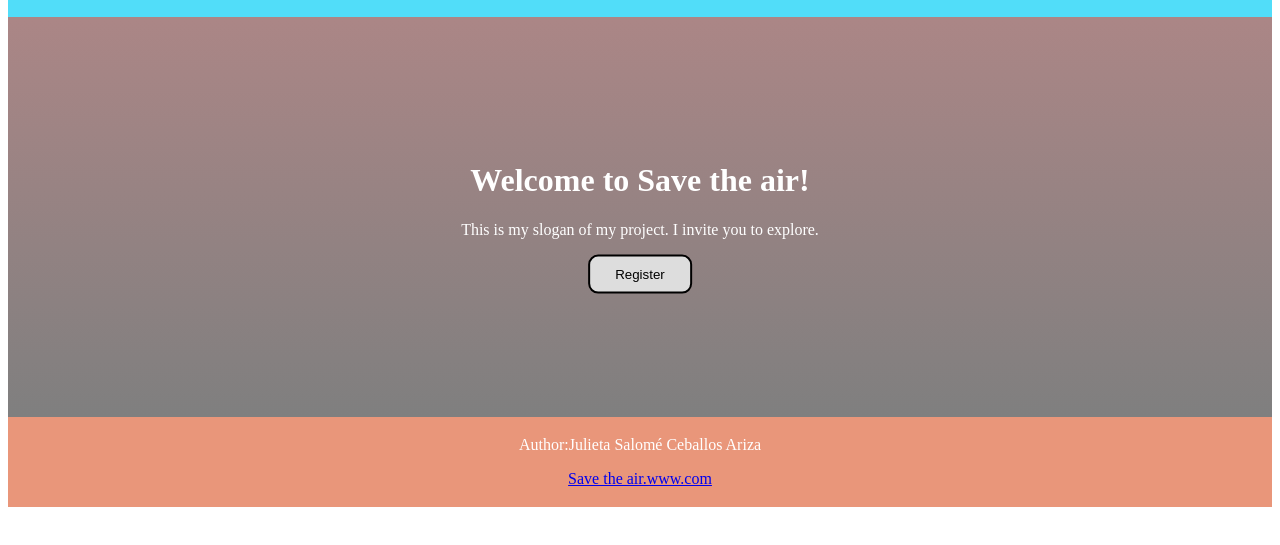
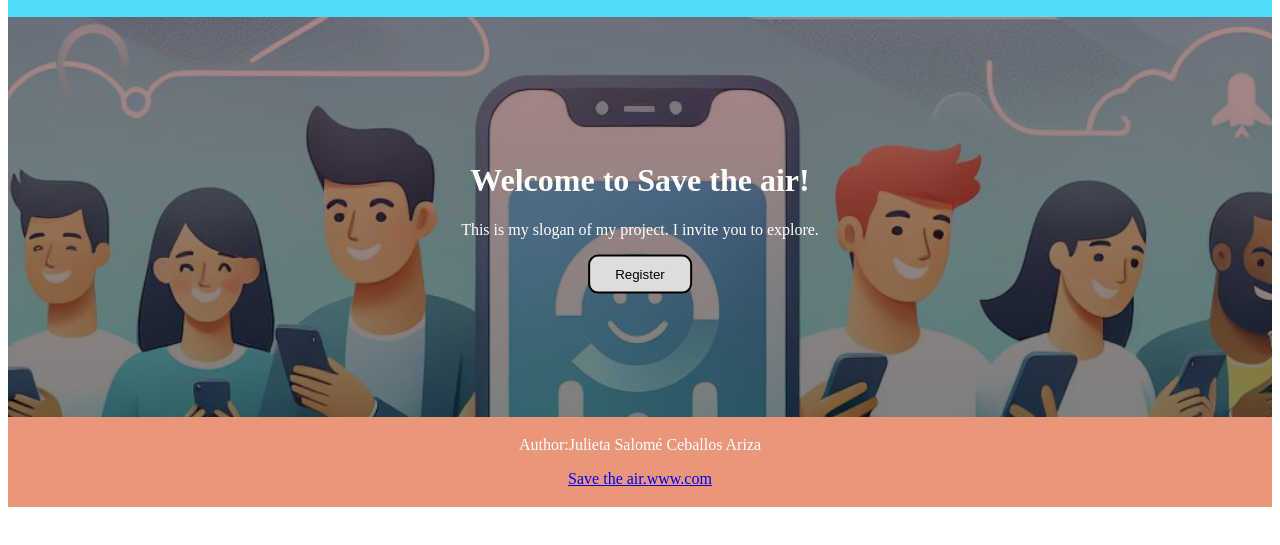
Before and after one commit to jessy-genuine/Website-Julieta-5A1-2024, a plain HTML site: page Index.html in a window 1280 px wide. Shown: the part 131-676 px from the top of the page. Drawn offline with Linux system fonts and the light colour scheme.

Commit message:
Update style.css

```diff
--- a/style.css
+++ b/style.css
@@ -49,7 +49,7 @@ html {
 /* The hero image */
 .hero-image {
     /* Use "linear-gradient" to add a darken background effect to the image (photographer.jpg). This will make the text easier to read */
-    background-image: linear-gradient(rgba(88, 14, 14, 0.5), rgba(0, 0, 0, 0.5)), url("../img/banner.jpeg");
+    background-image: linear-gradient(rgba(88, 14, 14, 0.5), rgba(0, 0, 0, 0.5)), url("banner.jpeg");
 
     /* Set a specific height */
     height: 50%;
```
